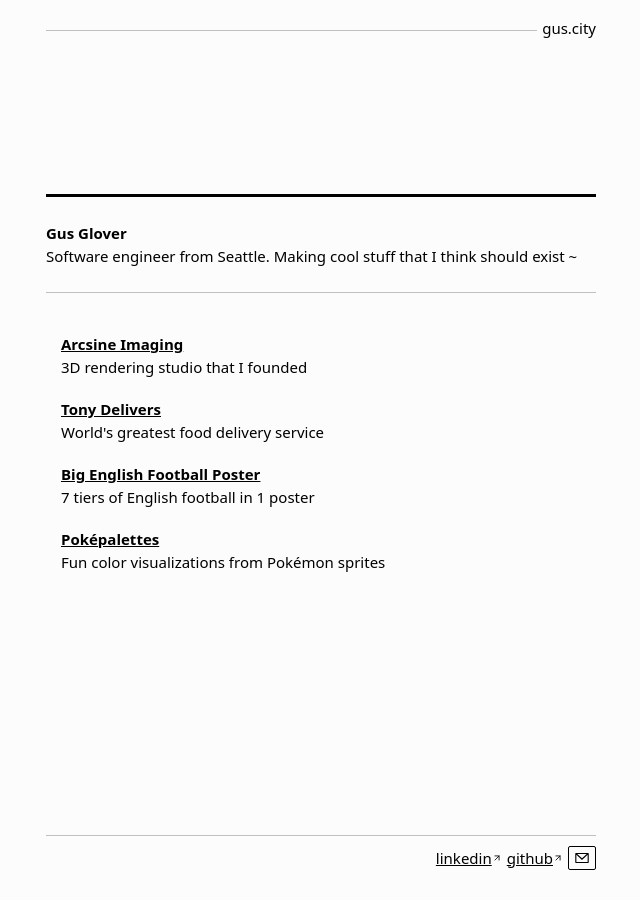
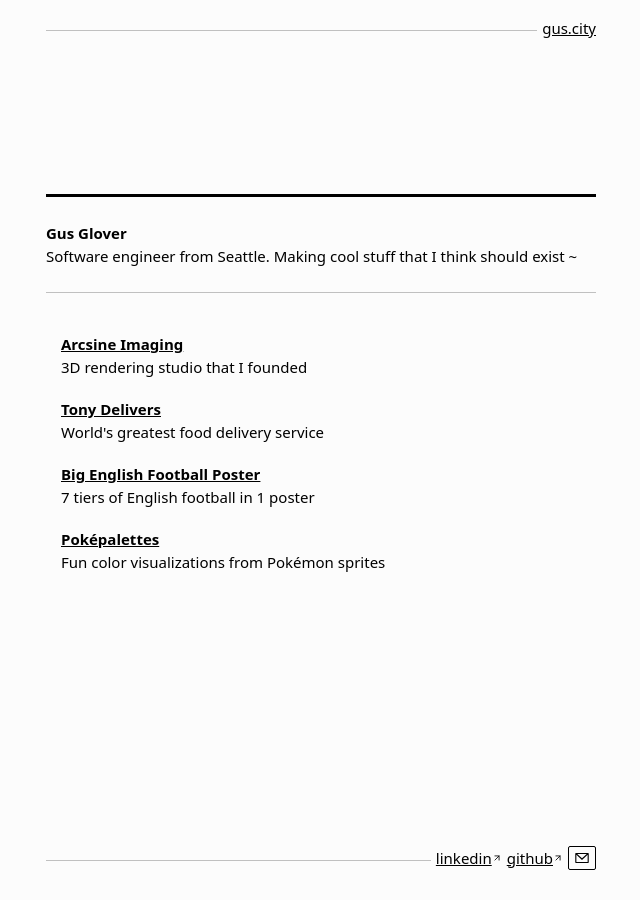
Before and after one commit to gglover/gus.city, a Jekyll site: the page built from index.html, in a window 1280 px wide. Shown: the whole page, without its empty margins (319-959 px from the left). Built offline with Jekyll 4.4.1, drawn with Linux system fonts in a browser that asks for light colours; a script that is not in the unit is left out; comment, search, counter and statistics services are not loaded.

Commit message:
Align header and footer styles

```diff
--- a/_includes/footer.html
+++ b/_includes/footer.html
@@ -1,6 +1,5 @@
-<hr style="margin-top: var(--space-lg)" />
-
 <footer>
+  <hr />
   {% include external_link.html title='linkedin' href=site.linkedin_url %}
   {% include external_link.html title='github' href=site.github_url %}
   <button id="reveal-email">
--- a/assets/base.css
+++ b/assets/base.css
@@ -54,7 +54,6 @@
     right: 0;
     background-color: var(--neutral-gray-4);
     padding-left: var(--space-xs);
-    text-decoration: none;
   }
 
   canvas {
@@ -67,9 +66,16 @@
 }
 
 footer {
+  margin-top: var(--space-lg);
   display: flex;
   gap: var(--space-xs);
   justify-content: flex-end;
+
+  hr {
+    flex: 1;
+    display: flex;
+    transform: translateY(4px);
+  }
 }
 
 /** Semantic tags **/
```
